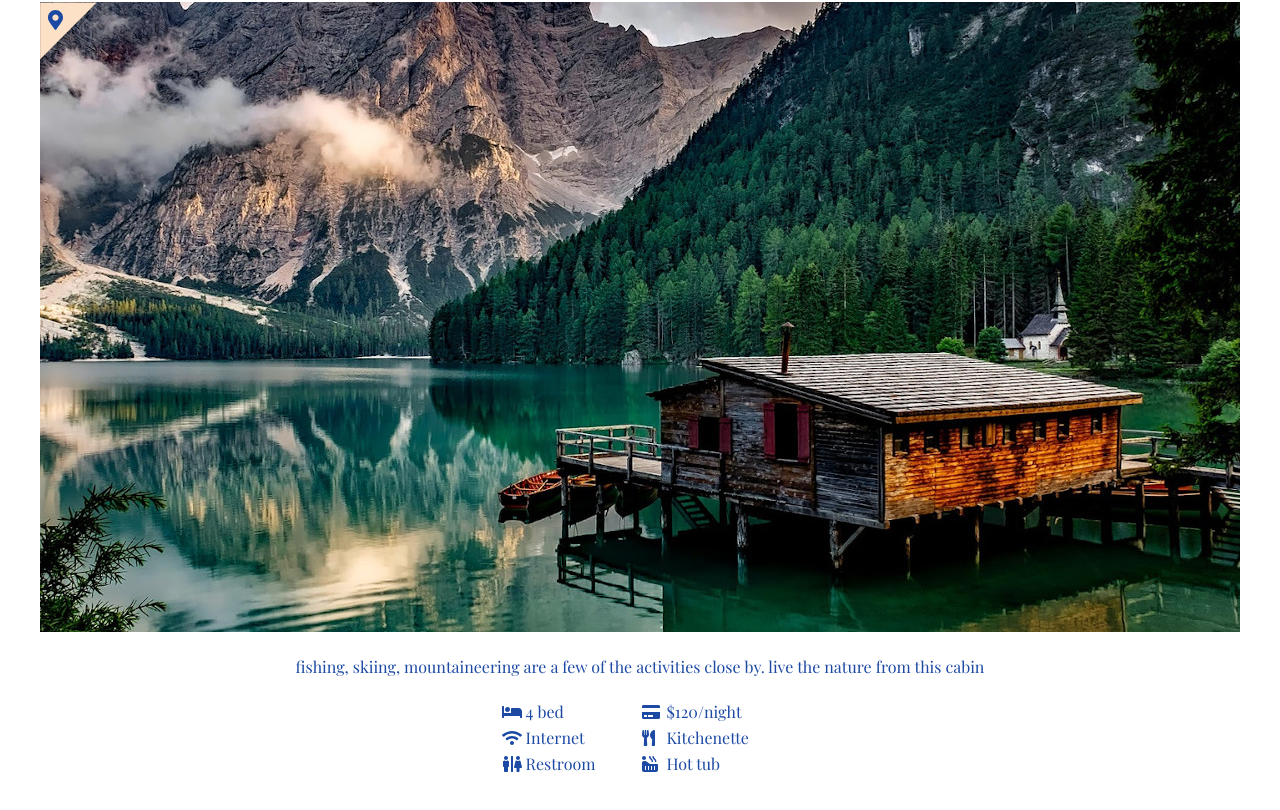
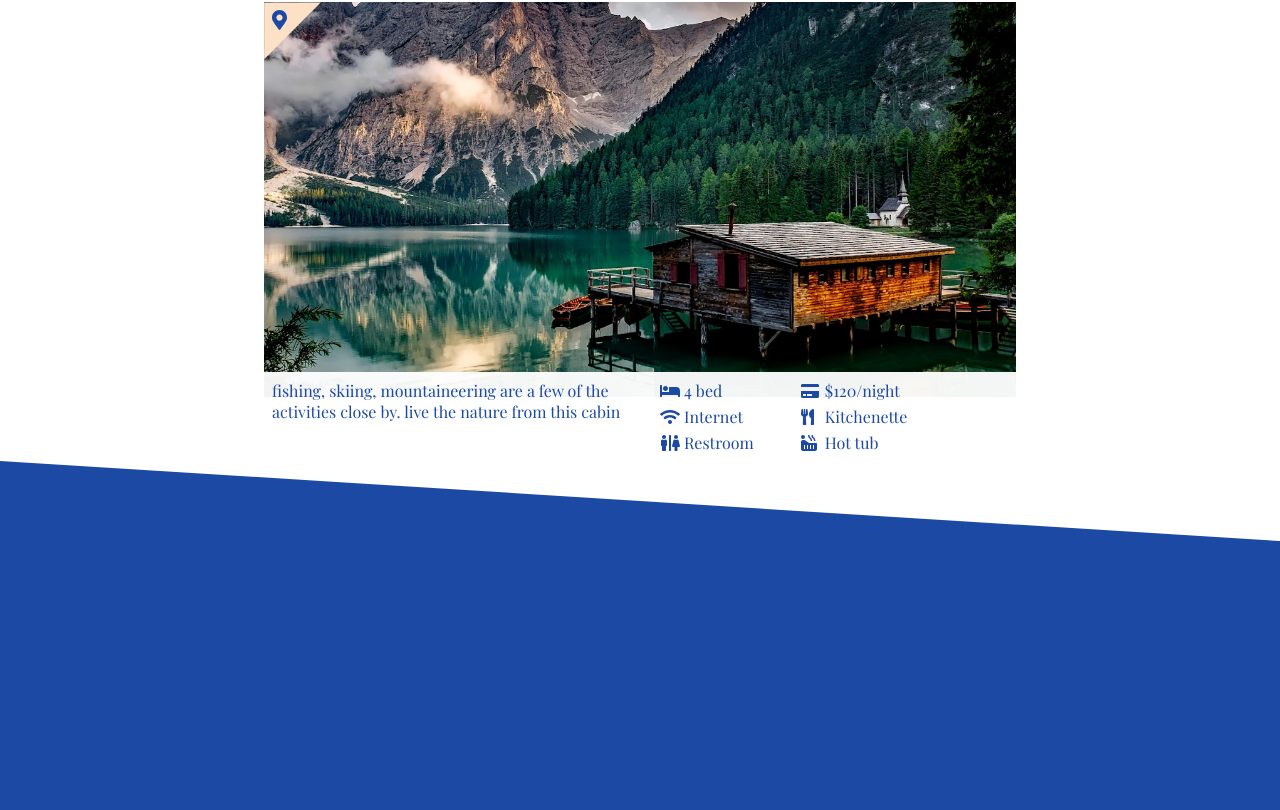
Before and after one commit to andersbjorkland/hostelavista, a React (Create React App) app: page / in a window 1280 px wide. Shown: the part 790-1600 px from the top of the page. Before the commit the page ends 1564 px from the top, so only its background shows below. Built offline with nearby package versions, Linux system fonts and the light colour scheme; a web font is replaced by a local one.

Commit message:
Updated featured section.

```diff
--- a/src/App.js
+++ b/src/App.js
@@ -5,7 +5,9 @@ import Header from "./Components/Header";
 import Hero from "./Components/Hero";
 import Separator from "./Components/Separator";
 import triangle from "./images/triangle.svg";
+import triangleBlue from "./images/triangle-blue.svg";
 import Feature from "./Components/Feature";
+import Caller from "./Components/Caller";
 
 function App() {
     return (
@@ -15,6 +17,8 @@ function App() {
             <Hero />
             <Separator className="topper" image={triangle} />
             <Feature />
+            <Separator className="downer" image={triangleBlue} />
+            <Caller />
         </div>
     );
 }
--- /dev/null
+++ b/src/Components/Caller/Caller.styles.js
@@ -0,0 +1,11 @@
+import styled from "styled-components";
+
+export const Wrapper = styled.div`
+  background-color: var(--blue);
+  min-height: 20rem;
+
+  h2, h3, h4, p {
+    margin: 0;
+    color: white;
+  }
+`;
--- /dev/null
+++ b/src/Components/Caller/index.js
@@ -0,0 +1,9 @@
+import {Wrapper} from "./Caller.styles";
+
+const Caller = () => (
+    <Wrapper>
+        <h2></h2>
+    </Wrapper>
+);
+
+export default Caller;
--- a/src/Components/Feature/Feature.styles.js
+++ b/src/Components/Feature/Feature.styles.js
@@ -2,12 +2,16 @@ import styled from "styled-components";
 import map from "../../images/map.png";
 
 export const Wrapper = styled.div`
+  position: relative;
   display: flex;
   flex-direction: column;
   gap: 1.5rem;
 
-  align-items: center;
-  margin: 0 2rem;
+  max-width: 800px;
+
+  align-items: flex-start;
+  margin: 0 auto;
+  padding: 0 1.5rem 4rem 1.5rem;
 
   .fa-container {
     color: var(--blue);
@@ -20,17 +24,10 @@ export const Wrapper = styled.div`
 
 export const InfoGrid = styled.div`
   display: grid;
-  grid-template-columns: 1.2rem 7rem 1.2rem 7rem;
+  grid-template-columns: repeat(auto-fill, 1.2rem 7rem);
   gap: 0.3rem;
   justify-items: flex-start;
 
-  .info {
-    align-self: flex-start;
-    display: flex;
-    flex-direction: row;
-    gap: 0.3rem;
-    justify-content: flex-start;
-  }
 `;
 
 export const Switcher = styled.div`
@@ -81,3 +78,19 @@ export const Indicator = styled.div`
     color: var(--darkBlue);
   }
 `;
+
+export const FlexMix = styled.div`
+  display: flex;
+  flex-direction: column;
+  gap: 1rem;
+
+  @media screen and (min-width: 800px) {
+    display: grid;
+    grid-template-columns: 1fr 1fr;
+
+    position: absolute;
+    bottom: 0;
+    background-color: rgba(255, 255, 255, 0.95);
+    padding: 0.5rem;
+  }
+`;
--- a/src/Components/Feature/index.js
+++ b/src/Components/Feature/index.js
@@ -7,7 +7,7 @@ import {
     faUtensils,
     faWifi
 } from "@fortawesome/free-solid-svg-icons";
-import {Arrow, Indicator, InfoGrid, Switcher, Wrapper} from "./Feature.styles";
+import {Arrow, FlexMix, Indicator, InfoGrid, Switcher, Wrapper} from "./Feature.styles";
 import mountain from "../../images/mountain/mountain-1-md.jpeg";
 import {Image} from "../Image.styles";
 import {useState} from "react";
@@ -34,6 +34,8 @@ const Feature = () => {
                 </Indicator>
                 <Image src={mountain} alt=""/>
             </Switcher>
+
+            <FlexMix>
                 <div className="flex-row">
                     <p>fishing, skiing, mountaineering are a few of the activities close by. live the nature from this cabin</p>
                 </div>
@@ -46,6 +48,7 @@ const Feature = () => {
                     <div className="fa-container"><FontAwesomeIcon icon={faRestroom}/></div><p>Restroom</p>
                     <div className="fa-container"><FontAwesomeIcon icon={faHotTub}/></div><p>Hot tub</p>
                 </InfoGrid>
+            </FlexMix>
         </Wrapper>
     );
 }
--- a/src/Components/Separator/Separator.styles.js
+++ b/src/Components/Separator/Separator.styles.js
@@ -9,8 +9,18 @@ export const Wrapper = styled.div`
     height: 5rem;
   }
 
+  &.downer {
+    bottom: -0.5px;
+    height: 5rem;
+  }
+
   img {
     height: 100%;
     width: 100%;
   }
+
+  svg {
+    width: 100%;
+  }
+
 `;
--- a/src/GlobalStyle.js
+++ b/src/GlobalStyle.js
@@ -51,6 +51,10 @@ export const GlobalStyle = createGlobalStyle`
     color: var(--yellow);
   }
 
+  .fill-blue {
+    fill: var(--blue);
+  }
+
   .flex-row {
     display: flex;
     flex-direction: row;
```
Also changed, not shown: src/images/triangle-blue.svg (added). Lines whose indentation alone changed are shown as unchanged.
